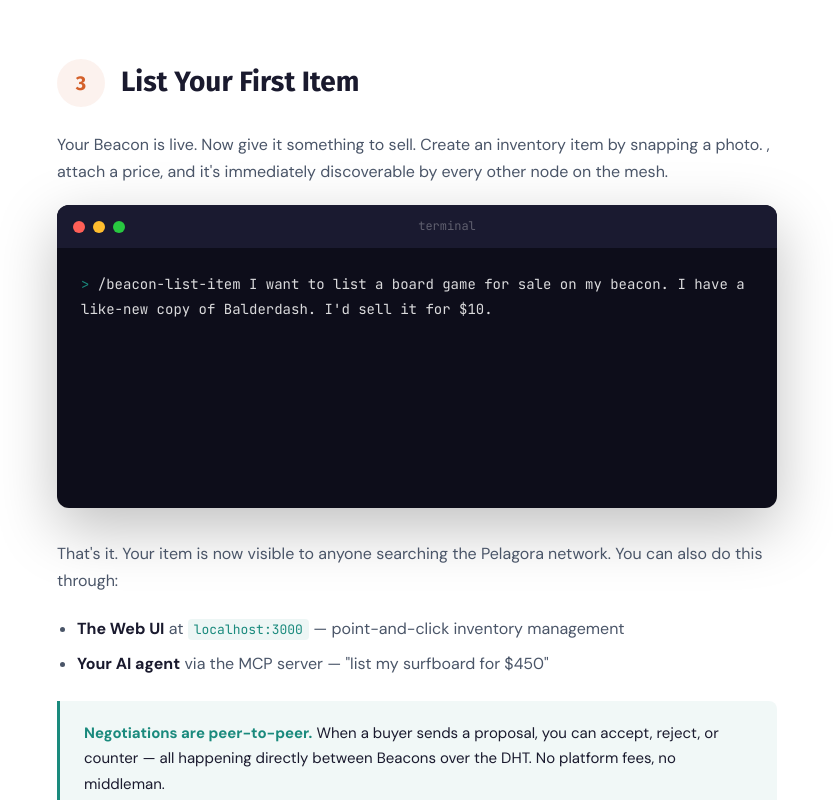
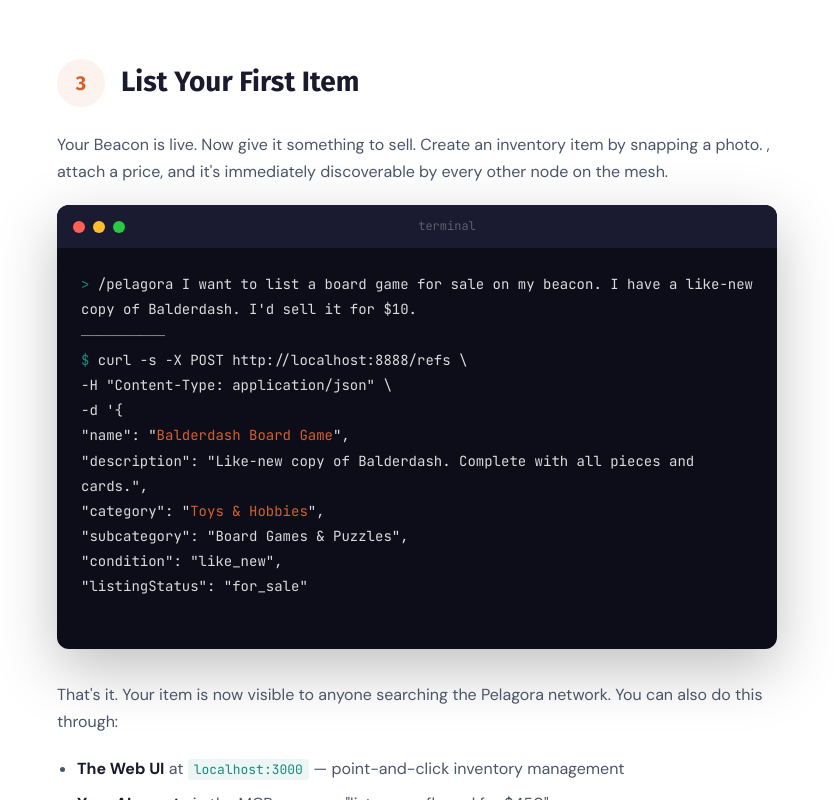
Before and after one commit to ReffoAI/pelagora-org, a Next.js app: page /buy-or-sell in a window 1280 px wide. Shown: the part 2955-3755 px from the top of the page, without its empty margins (223-1056 px from the left). Built offline with nearby package versions, Linux system fonts and the light colour scheme; no server answers.

Commit message:
fix: update list-item terminal and add animation delays for longer terminals
- Replace /beacon-list-item with /pelagora prompt and full curl example
- Add animation delays for terminal lines 11-15 to fix lines appearing early

Co-Authored-By: Claude Opus 4.6 (1M context) <noreply@anthropic.com>

```diff
--- a/app/buy-or-sell/page.tsx
+++ b/app/buy-or-sell/page.tsx
@@ -203,7 +203,24 @@ export default function RunANodePage() {
                 <div className="terminal-title">terminal</div>
               </div>
               <div className="terminal-body">
-                <div className="terminal-line"><span className="prompt-symbol">&gt; </span><span className="cmd">/beacon-list-item I want to list a board game for sale on my beacon. I have a like-new copy of Balderdash. I&apos;d sell it for $10.</span></div>
+                <div className="terminal-line"><span className="prompt-symbol">&gt; </span><span className="cmd">/pelagora I want to list a board game for sale on my beacon. I have a like-new copy of Balderdash. I&apos;d sell it for $10.</span></div>
+                <div className="terminal-line"><span className="output">──────────</span></div>
+                <div className="terminal-line"><span className="prompt-symbol">$ </span><span className="cmd">{'curl -s -X POST http://localhost:8888/refs \\'}</span></div>
+                <div className="terminal-line"><span className="cmd">{'    -H "Content-Type: application/json" \\'}</span></div>
+                <div className="terminal-line"><span className="cmd">{"    -d '{"}</span></div>
+                <div className="terminal-line"><span className="cmd">{'      "name": "'}<span className="highlight">Balderdash Board Game</span>{'",'}
+                </span></div>
+                <div className="terminal-line"><span className="cmd">{'      "description": "Like-new copy of Balderdash. Complete with all pieces and cards.",'}
+                </span></div>
+                <div className="terminal-line"><span className="cmd">{'      "category": "'}<span className="highlight">Toys &amp; Hobbies</span>{'",'}
+                </span></div>
+                <div className="terminal-line"><span className="cmd">{'      "subcategory": "Board Games & Puzzles",'}
+                </span></div>
+                <div className="terminal-line"><span className="cmd">{'      "condition": "like_new",'}
+                </span></div>
+                <div className="terminal-line"><span className="cmd">{"      \"listingStatus\": \"for_sale\""}
+                </span></div>
+                <div className="terminal-line"><span className="cmd">{"    }'"}</span></div>
               </div>
             </div>
             <p style={{ marginTop: 32 }}>That&apos;s it. Your item is now visible to anyone searching the Pelagora network. You can also do this through:</p>
--- a/app/globals.css
+++ b/app/globals.css
@@ -276,6 +276,11 @@ nav {
 .terminal-line:nth-child(8) { animation-delay: 4.9s; }
 .terminal-line:nth-child(9) { animation-delay: 5.5s; }
 .terminal-line:nth-child(10) { animation-delay: 6.1s; }
+.terminal-line:nth-child(11) { animation-delay: 6.4s; }
+.terminal-line:nth-child(12) { animation-delay: 6.7s; }
+.terminal-line:nth-child(13) { animation-delay: 7.0s; }
+.terminal-line:nth-child(14) { animation-delay: 7.3s; }
+.terminal-line:nth-child(15) { animation-delay: 7.6s; }
 @keyframes typeLine {
   from { opacity: 0; transform: translateY(4px); }
   to   { opacity: 1; transform: translateY(0); }
```
